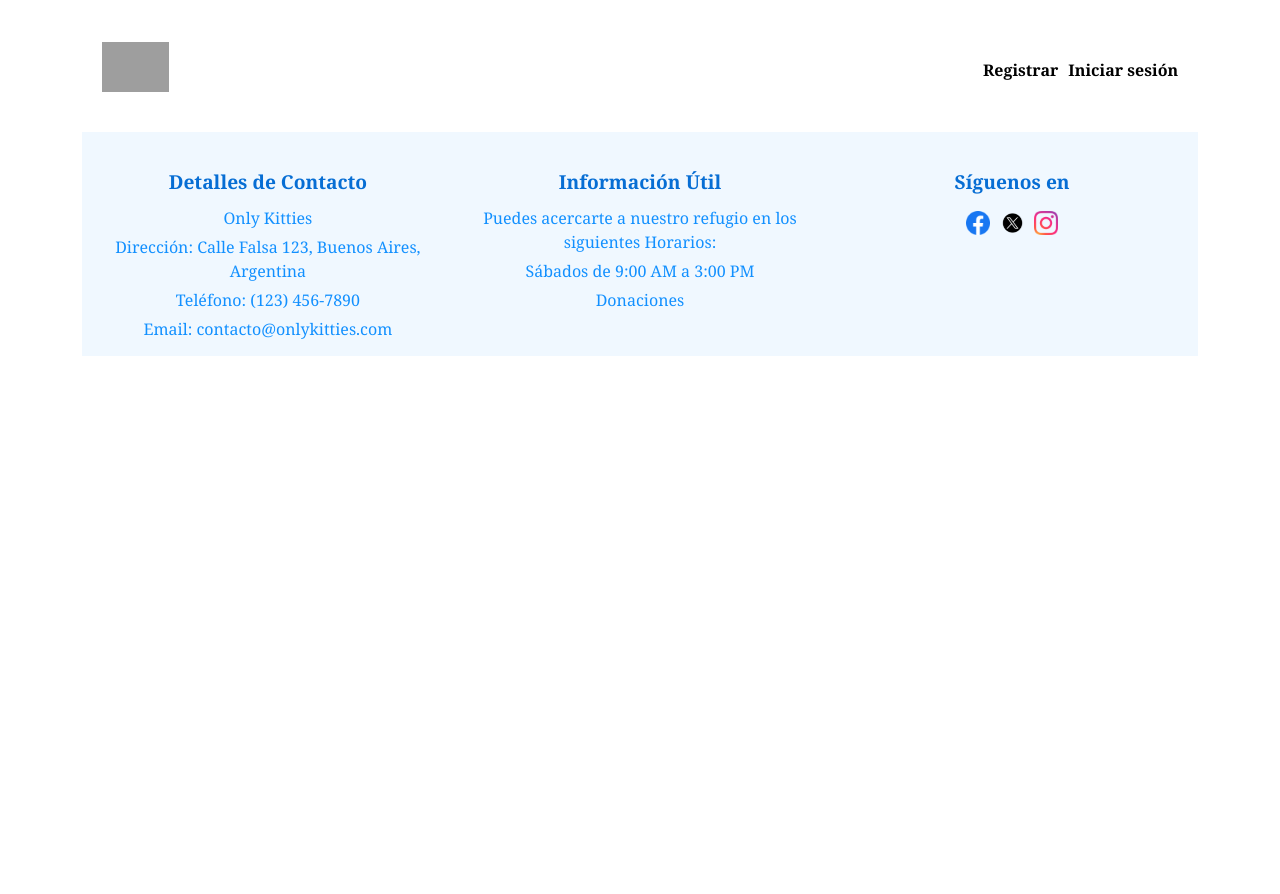
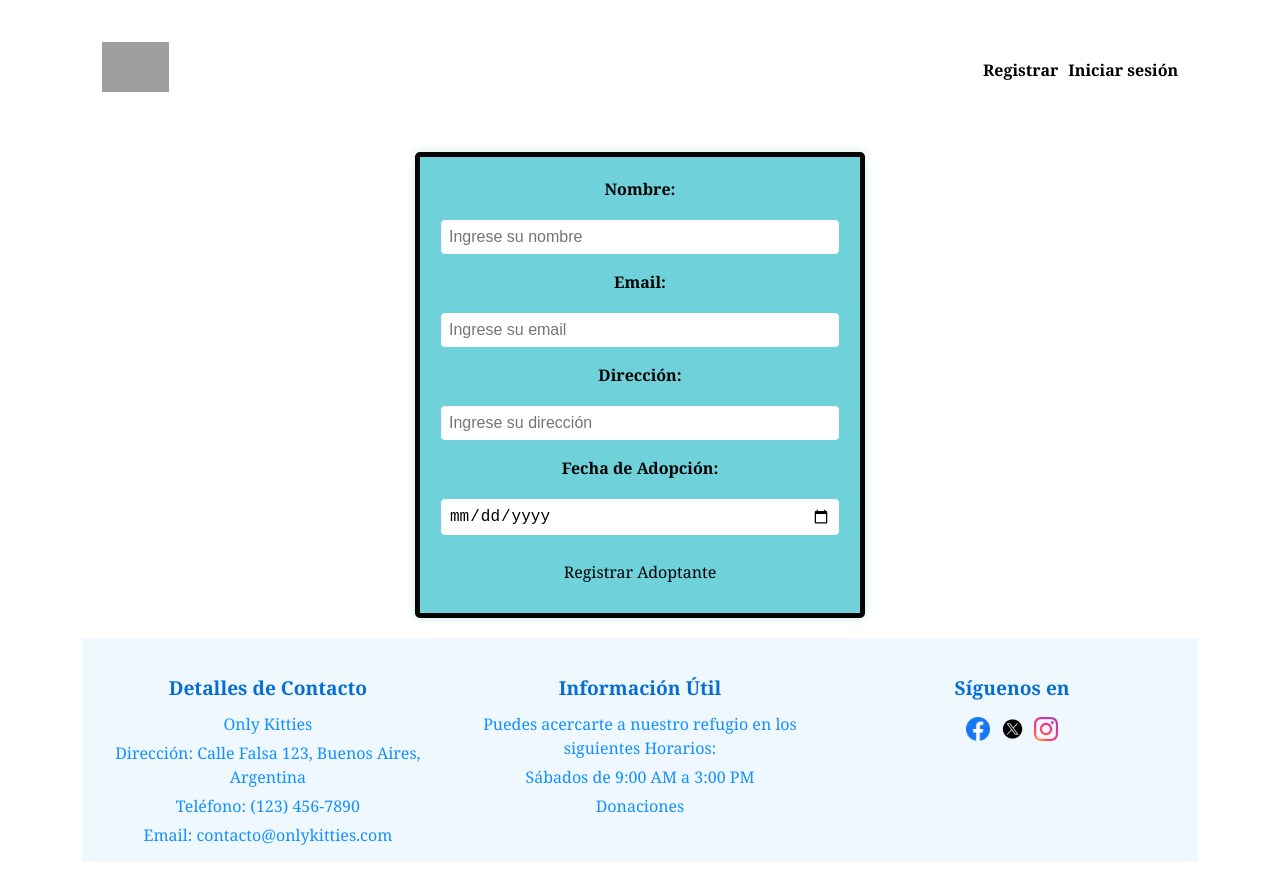
Before and after one commit to MelisaArce/OnlyKitties, a React (Vite) app: page /adoptar-gatito in a window 1280 px wide. Before the commit the page ends 800 px from the top, so only its background shows below. Built offline with nearby package versions, Linux system fonts and the light colour scheme; grey boxes are pictures that could not be loaded.

Commit message:
Ruta (#12)
* adoptante y cosas en home

* cambio en la ruta de formulario

* correccion en la ruta de adopcion

---------

Co-authored-by: Melisa Arce <95306750+MelisaArce@users.noreply.github.com>

```diff
--- a/src/App.jsx
+++ b/src/App.jsx
@@ -8,6 +8,7 @@ import Footer from './components/footer/Footer';
 import Registro from './page/register/Register';
 import GatitosPage from './page/gatitos/GatitosPage';
 import "./App.css";
+import AdoptanteForm from './components/adoptante/adoptanteform';
 
 
 function App() {
@@ -22,6 +23,7 @@ function App() {
           <Route path="/gatitos" element={<GatitosPage />} />
           <Route path="/register" element={<Registro />} />
           <Route path="/login" element={<Login />} />
+          <Route path="/adoptar-gatito" element={<AdoptanteForm />} />
         </Routes>
         <Footer />
       </BrowserRouter>
--- a/src/components/adoptante/Adoptanteform.css
+++ b/src/components/adoptante/Adoptanteform.css
@@ -18,6 +18,7 @@ form {
 
     box-shadow: 0 0 10px rgba(7, 134, 124, 0.2);
 }
+
 
 
 label {
@@ -64,6 +65,5 @@ button {
 
 
 button:hover {
-
     background-color: #d11a9a;
 }
--- /dev/null
+++ b/src/components/adoptante/adoptanteform.jsx
@@ -0,0 +1,138 @@
+import React, { useState } from 'react';
+
+import './Adoptanteform.css';
+
+
+const AdoptanteForm = () => {
+
+  const [nombre, setNombre] = useState('');
+
+  const [email, setEmail] = useState('');
+
+  const [direccion, setDireccion] = useState('');
+
+  const [fechaAdopcion, setFechaAdopcion] = useState('');
+
+
+  const handleSubmit = (event) => {
+
+    event.preventDefault();
+
+
+    console.log({
+
+      nombre,
+
+      email,
+
+      direccion,
+
+      fechaAdopcion,
+
+    });
+
+
+    setNombre('');
+
+    setEmail('');
+
+    setDireccion('');
+
+    setFechaAdopcion('');
+
+  };
+
+
+  return (
+
+    <form onSubmit={handleSubmit}>
+
+      <label>Nombre:</label>
+
+      <input
+
+
+        type="text"
+
+        value={nombre}
+
+        onChange={(event) => setNombre(event.target.value)}
+
+        placeholder="Ingrese su nombre"
+
+        required
+
+      />
+
+      <br />
+
+
+
+      <label>Email:</label>
+
+      <input
+
+        type="email"
+
+        value={email}
+
+        onChange={(event) => setEmail(event.target.value)}
+
+        placeholder="Ingrese su email"
+
+        required
+
+      />
+
+      <br />
+
+
+
+      <label>Dirección:</label>
+
+      <input
+
+        type="text"
+
+        value={direccion}
+
+        onChange={(event) => setDireccion(event.target.value)}
+
+        placeholder="Ingrese su dirección"
+
+        required
+
+      />
+
+      <br />
+
+
+
+      <label>Fecha de Adopción:</label>
+
+      <input
+
+        type="date"
+
+        value={fechaAdopcion}
+
+        onChange={(event) => setFechaAdopcion(event.target.value)}
+
+        required
+
+      />
+
+      <br />
+
+
+
+      <button type="submit">Registrar Adoptante</button>
+
+    </form>
+
+  );
+
+};
+
+
+export default AdoptanteForm;
--- a/src/page/Home/Home.jsx
+++ b/src/page/Home/Home.jsx
@@ -1,6 +1,7 @@
 import React from "react";
 import gatitosMock from "../../util/mockData";
 import GatitoCard from "../../components/gatitos/GatitoCard";
+import { Link } from "react-router-dom";
 
 const Home = () => {
   return (
@@ -13,7 +14,9 @@ const Home = () => {
         ))}
       </div>
         <h4>Quieres adoptar un gatito?, haz click en el botón de abajo</h4>
+        <Link to="/adoptar-gatito">
         <button>Adoptar un gatito</button>
+      </Link>
     </div>
   );
 };
```
Also changed, not shown: package.json (+6 -5 lines), src/components/adoptante/AdoptanteCard.css (added, +11 -0 lines), src/components/adoptante/listadeadoptantes.jsx (added, +77 -0 lines), 2 other files (tests, documents, lock files or other folders).
